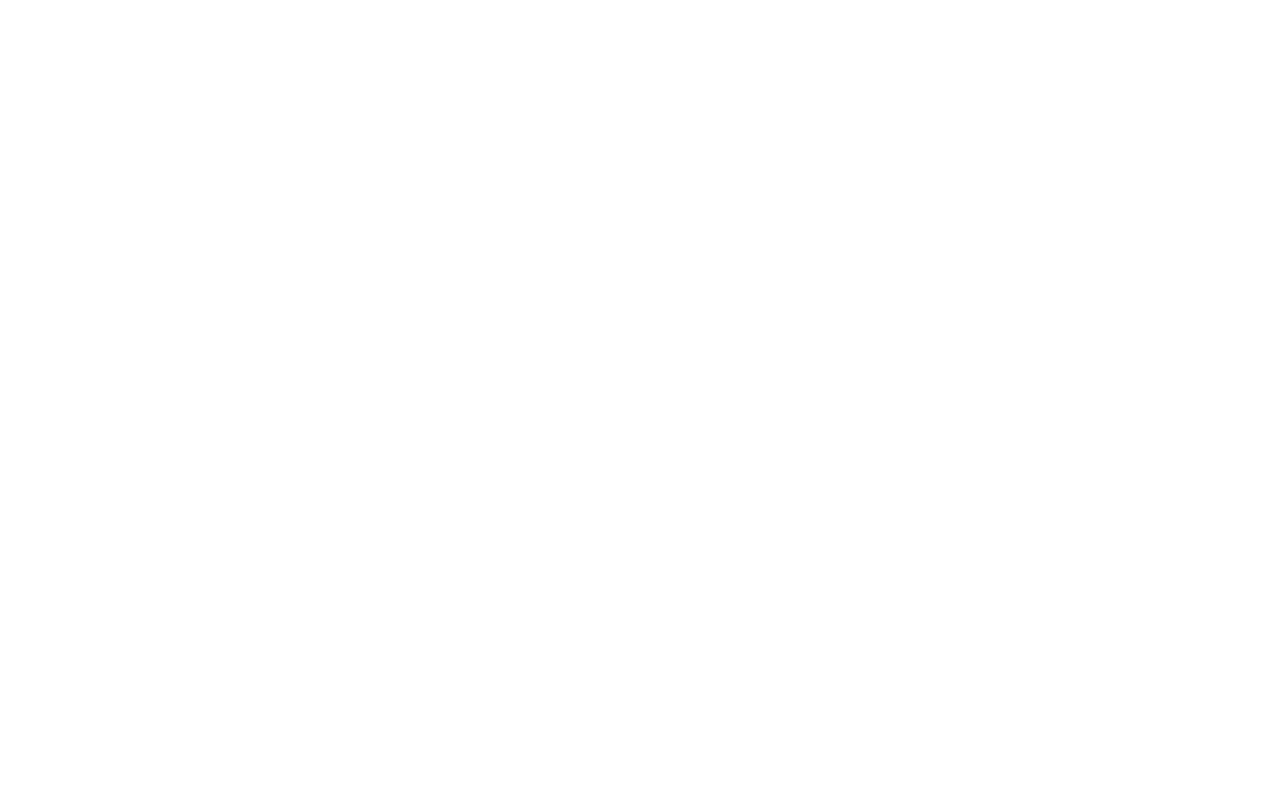
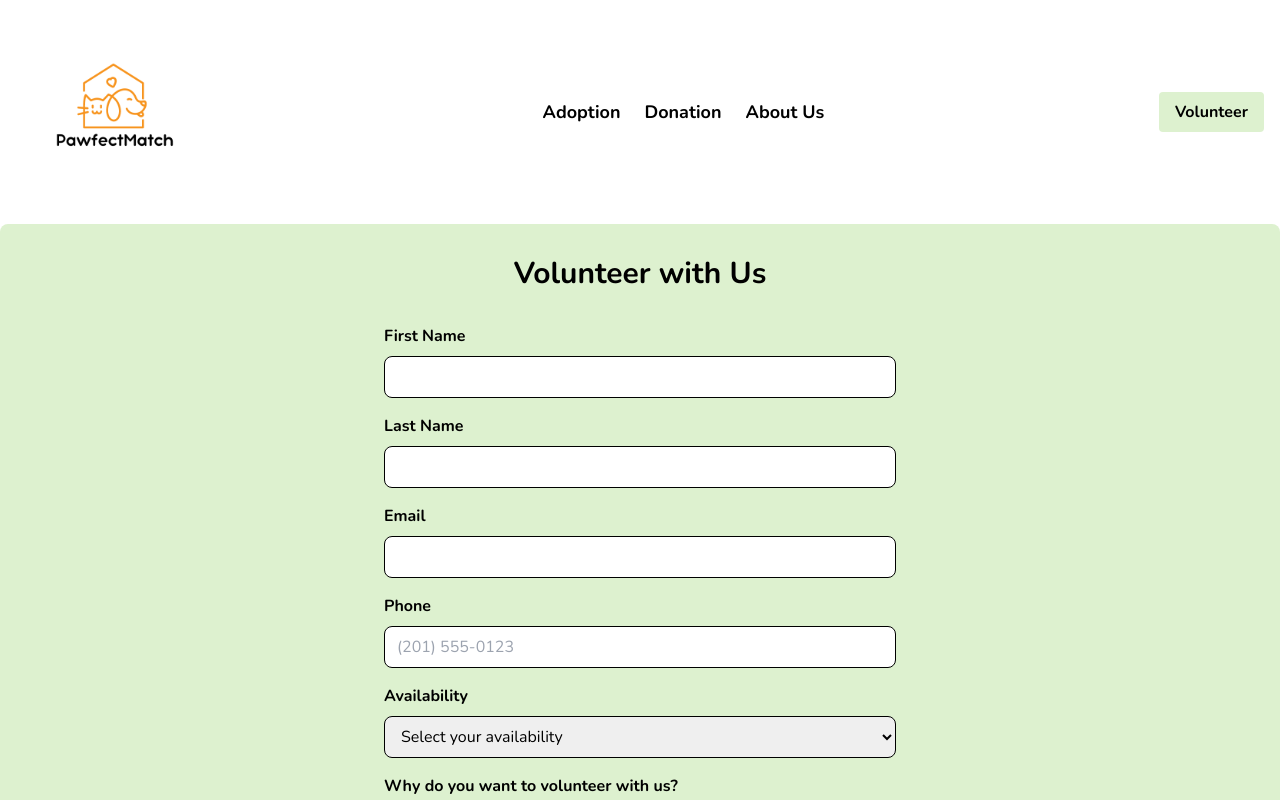
Before and after one commit to TaylorDJones11/PawfectMatch, a React (Vite) app: page /volunteer in a window 1280 px wide. Before the commit this address had no page. Shown: the top 800 px of the page. Built offline with nearby package versions, Linux system fonts and the light colour scheme.

Commit message:
adding the volunteer page / form

```diff
--- a/src/App.jsx
+++ b/src/App.jsx
@@ -4,6 +4,7 @@
 import DonationPage from './pages/Donation/DonationPage';
 import AboutUs from './pages/Home/AboutUs';
 import IndividualAnimal from './pages/Adoption/IndividualAnimal';
+import Volunteer from './pages/Volunteer/Volunteer';
 
 function App() {
   return (
@@ -14,6 +15,7 @@
         <Route path='/donate' element={<DonationPage />} />
         <Route path='/about' element={<AboutUs />} />
         <Route path='/animalid' element={<IndividualAnimal />} />
+        <Route path='/volunteer' element={<Volunteer />} />
       </Routes>
     </Router>
   );
--- a/src/components/NavbarContainer.jsx
+++ b/src/components/NavbarContainer.jsx
@@ -1,6 +1,7 @@
 import Logo from './Logo';
 import Button from './Button';
 import NavBar from './NavBar';
+import { Link } from 'react-router-dom';
 
 function NavbarContainer() {
   return (
@@ -8,10 +9,12 @@
       <div className='flex items-center justify-between p-4'>
         <Logo />
         <NavBar />
-        <Button
-          className='bg-emerald text-black font-bold py-2 px-4 rounded hover:bg-blue-700'
-          child={'Volunteer'}
-        />
+        <Link to='/volunteer'>
+          <Button
+            className='bg-emerald text-black font-bold py-2 px-4 rounded hover:bg-blue-700'
+            child={'Volunteer'}
+          />
+        </Link>
       </div>
     </>
   );
--- a/src/pages/Adoption/AdoptionPage.jsx
+++ b/src/pages/Adoption/AdoptionPage.jsx
@@ -9,16 +9,18 @@
         <div>
           <NavbarContainer />
 
-          <h1 className='mb-12 text-center text-2xl underline-offset-1 decoration-orange'>
-            Adoptable Animals
-          </h1>
+          <div className='text-center'>
+            <h1 className='mb-12 text-center text-2xl inline-block border-b-2 border-orange'>
+              Adoptable Animals
+            </h1>
+          </div>
         </div>
 
         <div>
           <CardContainer />
         </div>
       </div>
-      <div className='mt-64'>
+      <div className='mt-96'>
         <Footer />
       </div>
     </>
--- /dev/null
+++ b/src/pages/Volunteer/Volunteer.jsx
@@ -0,0 +1,153 @@
+import { useState } from 'react';
+import NavbarContainer from '../../components/NavbarContainer';
+import Footer from '../../components/Footer';
+
+function Volunteer() {
+  const [formData, setFormData] = useState({
+    firstName: '',
+    lastName: '',
+    email: '',
+    phone: '',
+    availability: '',
+    message: '',
+  });
+
+  const handleChange = (e) => {
+    const { name, value } = e.target;
+    setFormData({ ...formData, [name]: value });
+  };
+
+  const handleSubmit = (e) => {
+    e.preventDefault();
+    // Handle form submission logic here, e.g., send form data to a server
+    console.log('Form data submitted:', formData);
+  };
+  return (
+    <>
+      <NavbarContainer />
+
+      <div className='container mx-auto p-8 bg-emerald rounded-lg'>
+        <h1 className='text-center text-3xl font-bold mb-8'>
+          Volunteer with Us
+        </h1>
+        <form onSubmit={handleSubmit} className='max-w-lg mx-auto'>
+          <div className='mb-4'>
+            <label
+              className='block text-gray-700 font-bold mb-2'
+              htmlFor='firstName'
+            >
+              First Name
+            </label>
+            <input
+              type='text'
+              id='firstName'
+              name='firstName'
+              value={formData.firstName}
+              onChange={handleChange}
+              className='w-full px-3 py-2 border rounded-lg'
+              required
+            />
+          </div>
+          <div className='mb-4'>
+            <label
+              className='block text-gray-700 font-bold mb-2'
+              htmlFor='lastName'
+            >
+              Last Name
+            </label>
+            <input
+              type='text'
+              id='lastName'
+              name='lastName'
+              value={formData.lastName}
+              onChange={handleChange}
+              className='w-full px-3 py-2 border rounded-lg'
+              required
+            />
+          </div>
+          <div className='mb-4'>
+            <label
+              className='block text-gray-700 font-bold mb-2'
+              htmlFor='email'
+            >
+              Email
+            </label>
+            <input
+              type='email'
+              id='email'
+              name='email'
+              value={formData.email}
+              onChange={handleChange}
+              className='w-full px-3 py-2 border rounded-lg'
+              required
+            />
+          </div>
+          <div className='mb-4'>
+            <label
+              className='block text-gray-700 font-bold mb-2'
+              htmlFor='phone'
+            >
+              Phone
+            </label>
+            <input
+              type='tel'
+              id='phone'
+              name='phone'
+              value={formData.phone}
+              onChange={handleChange}
+              className='w-full px-3 py-2 border rounded-lg'
+              placeholder='(201) 555-0123'
+            />
+          </div>
+          <div className='mb-4'>
+            <label
+              className='block text-gray-700 font-bold mb-2'
+              htmlFor='availability'
+            >
+              Availability
+            </label>
+            <select
+              id='availability'
+              name='availability'
+              value={formData.availability}
+              onChange={handleChange}
+              className='w-full px-3 py-2 border rounded-lg'
+              required
+            >
+              <option value=''>Select your availability</option>
+              <option value='weekdays'>Weekdays</option>
+              <option value='weekends'>Weekends</option>
+              <option value='both'>Both</option>
+            </select>
+          </div>
+          <div className='mb-4'>
+            <label
+              className='block text-gray-700 font-bold mb-2'
+              htmlFor='message'
+            >
+              Why do you want to volunteer with us?
+            </label>
+            <textarea
+              id='message'
+              name='message'
+              value={formData.message}
+              onChange={handleChange}
+              className='w-full px-3 py-2 border rounded-lg'
+              rows='4'
+            />
+          </div>
+          <div className='text-center'>
+            <button
+              type='submit'
+              className='bg-orange text-white font-bold py-2 px-4 rounded hover:bg-emerald-700'
+            >
+              Submit
+            </button>
+          </div>
+        </form>
+      </div>
+      <Footer />
+    </>
+  );
+}
+export default Volunteer;
```
